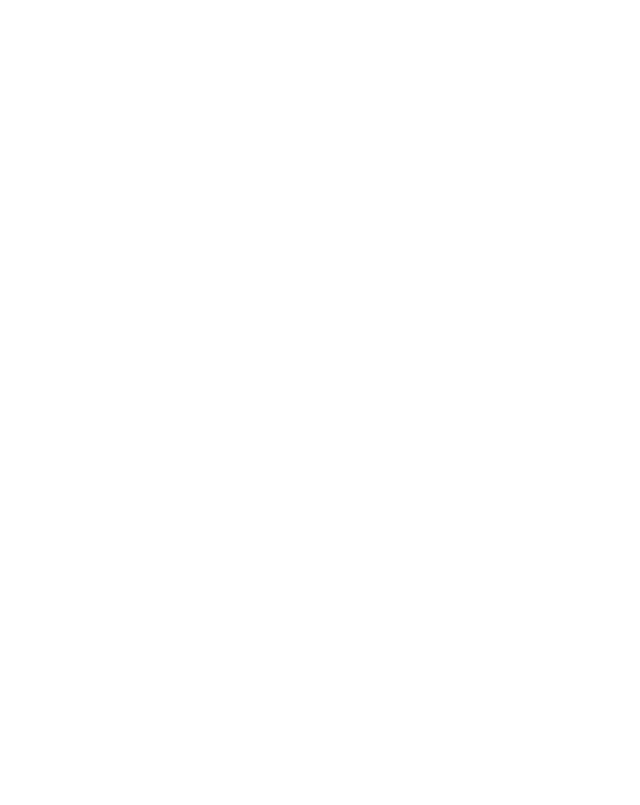
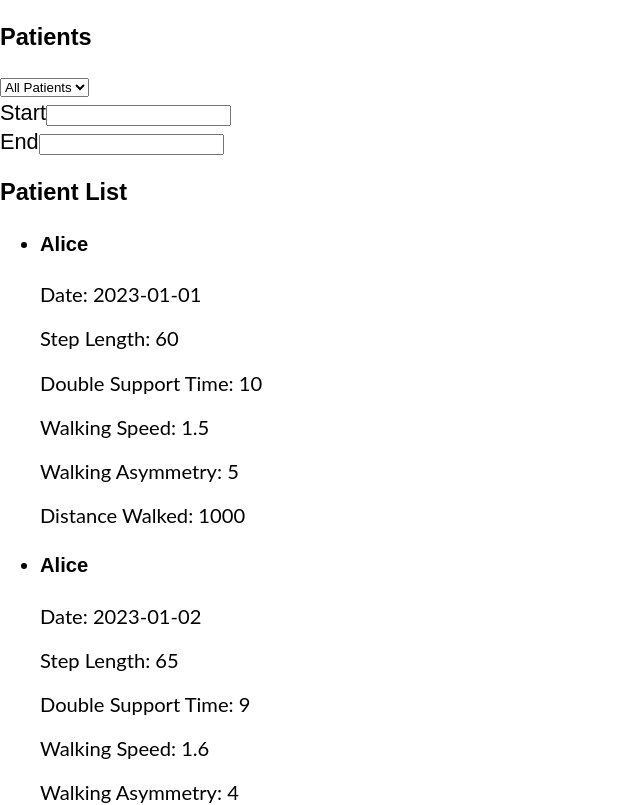
Before and after one commit to UBC-CIC/remote-mobility-monitoring, a React (Create React App) app in the folder webapp/: page /NewDashboard in a window 1280 px wide. Shown: the top 805 px of the page, without its empty margins (0-640 px from the left). Built offline with nearby package versions, Linux system fonts and the light colour scheme.

Commit message:
polish sidebar and handle logic of data display

```diff
--- a/webapp/src/App.tsx
+++ b/webapp/src/App.tsx
@@ -6,6 +6,7 @@
 import { BrowserRouter as Router, Routes, Route} from "react-router-dom";
 import Dashboard from "./components/Dashboard/Dashboard";
 import NewDashboard from "./components/NewDashboard/NewDashboard";
+import sampleData from "./components/NewDashboard/sampleData";
 
 function App() {
     return (
@@ -15,7 +16,7 @@
                 <Route path="/login" element={<LoginPage/>}/>
                 <Route path="/sysadmin" element={<SystemAdmin/>}/>
                 <Route path="/Dashboard" element={<Dashboard/>}/>
-                <Route path="/NewDashboard" element={<NewDashboard/>}/>
+                <Route path="/NewDashboard" element={<NewDashboard patients={sampleData}/>}/>
             </Routes>
         </Router>
     );
--- a/webapp/src/components/NewDashboard/NewDashboard.tsx
+++ b/webapp/src/components/NewDashboard/NewDashboard.tsx
@@ -1,8 +1,13 @@
-import Sidebar from "./sidebar";
 import React, { useState } from "react";
+//import Sidebar, { Patient } from "./Sidebar";
+import DatePicker from 'react-datepicker';
+import 'react-datepicker/dist/react-datepicker.css';
+import sampleData from "./sampleData";
 
-// Define the patient list     give an example on how to call the sidebar function
-type Patient = {
+/*
+ if all patients or no patient is selected,  the dashboard should display one graph per mobility metric per patient. In the end there is a summary table that contains all that patient's mobility data.
+*/
+interface Patient {
     name: string;
     gender: string;
     age: number;
@@ -14,29 +19,92 @@
       walkingAsymmetry: number;
       distanceWalked: number;
     }[];
-  };
+  }
 
-const patients: Patient[] = [
-    {
-        name: "Alice",
-        gender: "Female",
-        age: 32,
-        mobilityData: [
-            {
-                date: "2023-01-01",
-                stepLength: 60,
-                doubleSupportTime: 10,
-                walkingSpeed: 1.5,
-                walkingAsymmetry: 5,
-                distanceWalked: 1000,
-            },
-        // ...more mobility data
-        ],
-    },
-    // ...more patients
-];
-function NewDashboard(){
+interface SidebarProps {
+    patients: Patient[];
+  }
 
+interface PatientListProps {
+    patients: Patient[];
+    filteredMobilityData: {
+      date: string;
+      stepLength: number;
+      doubleSupportTime: number;
+      walkingSpeed: number;
+      walkingAsymmetry: number;
+      distanceWalked: number;
+    }[];
+  }
+
+function NewDashboard({ patients }: SidebarProps) {
+    const [selectedPatient, setSelectedPatient] = useState('All Patients');
+    const [startDate, setStartDate] = useState<Date | null>(null);
+    const [endDate, setEndDate] = useState<Date | null>(null);
+
+    const filteredPatients = selectedPatient === 'All Patients' ? patients : [patients.find(p => p.name === selectedPatient)].filter(Boolean);
+
+    const filteredMobilityData = filteredPatients.flatMap(p => (p?.mobilityData ?? []).filter(d => {
+        const date = new Date(d.date);
+        const previousDate = startDate ? new Date(startDate) : new Date(0);
+        previousDate.setDate(previousDate.getDate() - 1);
+        return (!startDate || date >= previousDate) && (!endDate || date <= endDate);
+      }));
+
+      return (
+        <div className="dashboard">
+          <div className="sidebar">
+            <h3>Patients</h3>
+            <select value={selectedPatient} onChange={e => setSelectedPatient(e.target.value)}>
+              <option value="All Patients">All Patients</option>
+              {patients.map(patient => (
+                <option key={patient.name} value={patient.name}>
+                  {patient.name}
+                </option>
+              ))}
+            </select>
+            <div>
+              <label htmlFor="startDatePicker">Start</label>
+              <DatePicker
+                id="startDatePicker"
+                selected={startDate}
+                onChange={date => setStartDate(date as Date)}
+                dateFormat="yyyy-MM-dd"
+                maxDate={endDate}
+              />
+            </div>
+            <div>
+              <label htmlFor="endDatePicker">End</label>
+              <DatePicker
+                id="endDatePicker"
+                selected={endDate}
+                onChange={date => setEndDate(date as Date)}
+                dateFormat="yyyy-MM-dd"
+                minDate={startDate}
+              />
+            </div>
+          </div>
+            <div className="patient-list">
+              <h3>Patient List</h3>
+              <ul>
+                {filteredMobilityData.map(data => {
+                  const patient = patients.find(p => p.mobilityData.includes(data));
+                  return (
+                    <li key={data.date}>
+                      <h4>{patient?.name ?? 'Unknown Patient'}</h4>
+                      <p>Date: {data.date}</p>
+                      <p>Step Length: {data.stepLength}</p>
+                      <p>Double Support Time: {data.doubleSupportTime}</p>
+                      <p>Walking Speed: {data.walkingSpeed}</p>
+                      <p>Walking Asymmetry: {data.walkingAsymmetry}</p>
+                      <p>Distance Walked: {data.distanceWalked}</p>
+                    </li>
+                  );
+                })}
+              </ul>
+            </div>
+        </div>
+      );
 
 }
 
--- /dev/null
+++ b/webapp/src/components/NewDashboard/sampleData.tsx
@@ -0,0 +1,50 @@
+const sampleData = [
+    {
+      name: "Alice",
+      gender: "Female",
+      age: 30,
+      mobilityData: [
+        {
+          date: "2023-01-01",
+          stepLength: 60,
+          doubleSupportTime: 10,
+          walkingSpeed: 1.5,
+          walkingAsymmetry: 5,
+          distanceWalked: 1000,
+        },
+        {
+          date: "2023-01-02",
+          stepLength: 65,
+          doubleSupportTime: 9,
+          walkingSpeed: 1.6,
+          walkingAsymmetry: 4,
+          distanceWalked: 1200,
+        },
+      ],
+    },
+    {
+      name: "Bob",
+      gender: "Male",
+      age: 45,
+      mobilityData: [
+        {
+          date: "2023-01-01",
+          stepLength: 70,
+          doubleSupportTime: 8,
+          walkingSpeed: 1.7,
+          walkingAsymmetry: 3,
+          distanceWalked: 1500,
+        },
+        {
+          date: "2023-01-02",
+          stepLength: 75,
+          doubleSupportTime: 7,
+          walkingSpeed: 1.8,
+          walkingAsymmetry: 2,
+          distanceWalked: 1800,
+        },
+      ],
+    },
+  ];
+
+export default sampleData;
```
Also changed, not shown: webapp/src/components/NewDashboard/Sidebar.tsx (+49 -61 lines).
